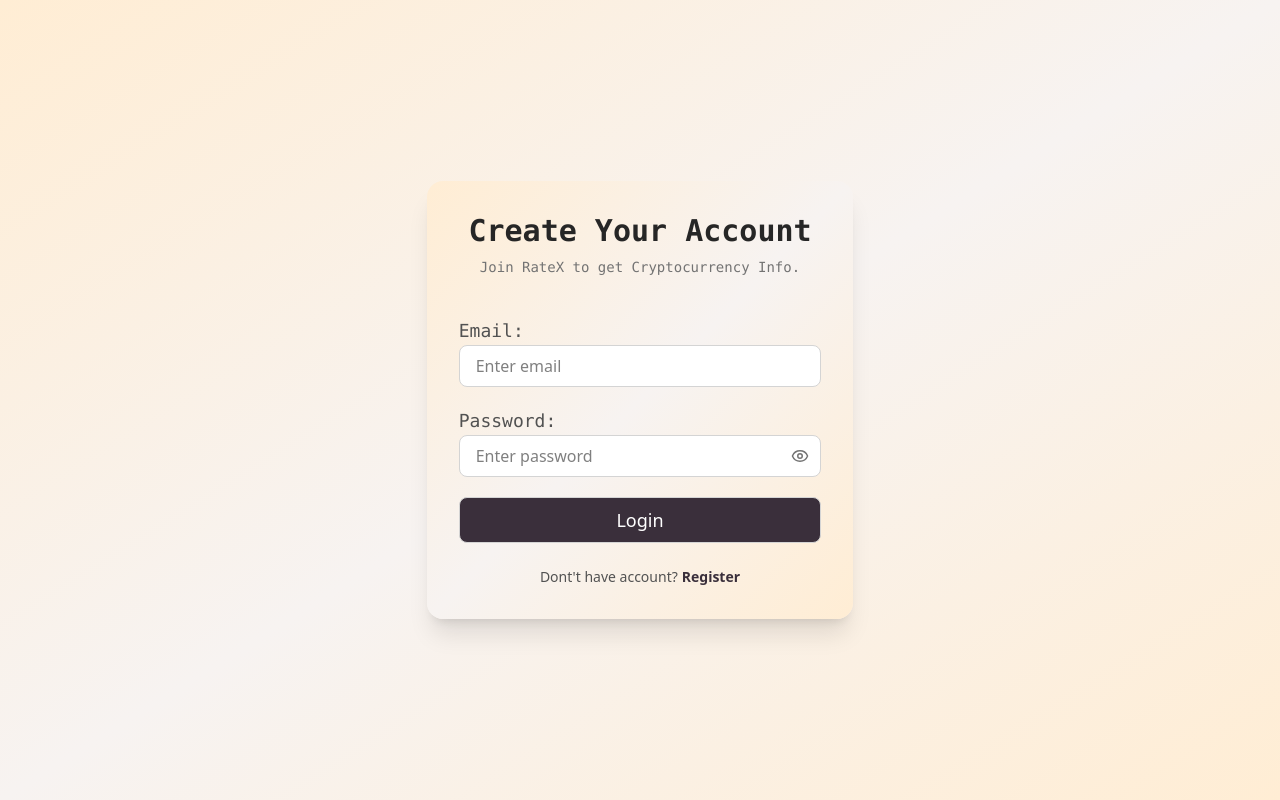
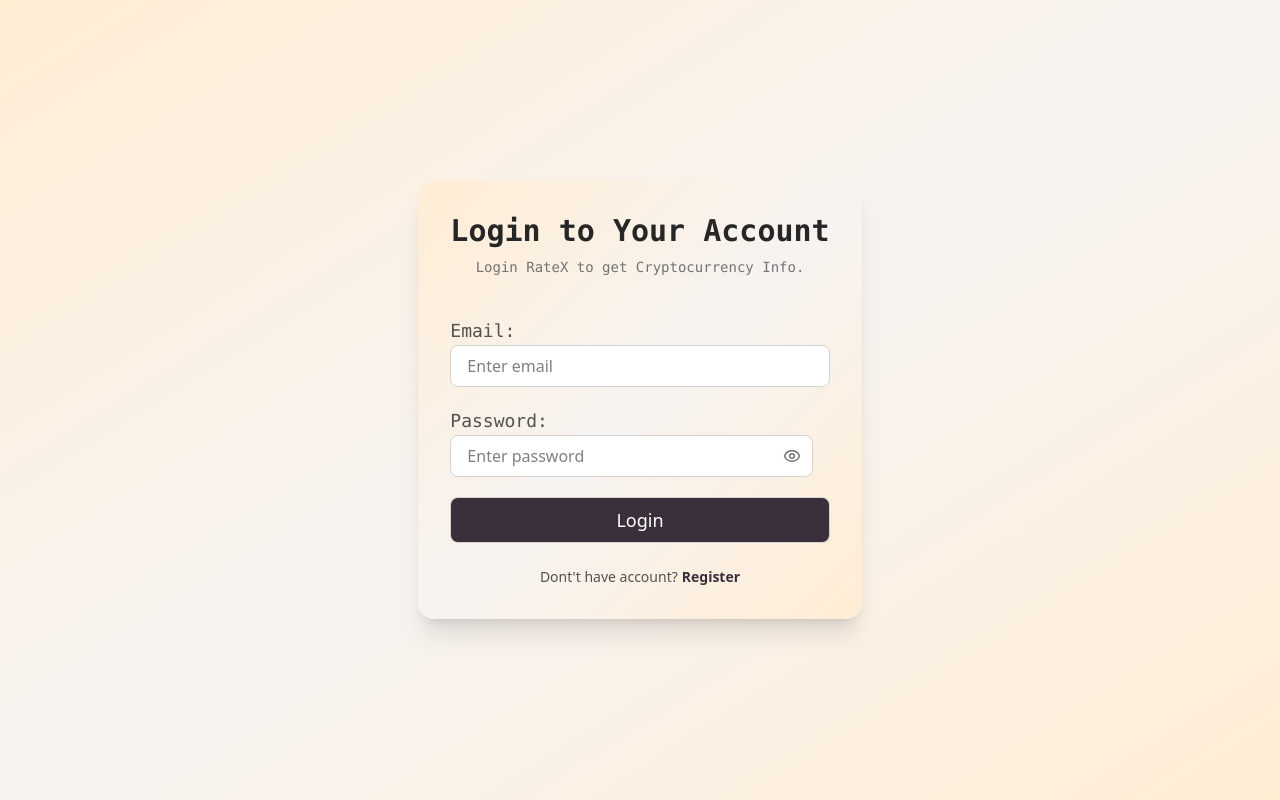
Before and after one commit to AmrutD2004/RateX-AI-powered-CryptoCurrency-Price-Tracking, a React (Vite) app in the folder rateX/: page /login in a window 1280 px wide. Built offline with nearby package versions, Linux system fonts and the light colour scheme; no server answers; a web font is replaced by a local one.

Commit message:
Update Login.jsx

```diff
--- a/rateX/src/pages/Login.jsx
+++ b/rateX/src/pages/Login.jsx
@@ -55,10 +55,10 @@
             <div className='max-w-md bg-linear-to-tl from-[#FFEDD4] via-[#F7F3F1] to-[#FFEDD4] rounded-2xl shadow-xl p-8'>
                 <div className="text-center mb-8">
                     <h1 className="text-3xl font-bold font-mono text-neutral-800">
-                        Create Your Account
+                        Login to Your Account
                     </h1>
                     <p className="text-neutral-500 text-sm mt-2 font-mono">
-                        Join RateX to get Cryptocurrency Info.
+                        Login RateX to get Cryptocurrency Info.
                     </p>
                 </div>
                 <form onSubmit={handleSubmit} className='flex flex-col items-start'>
```
